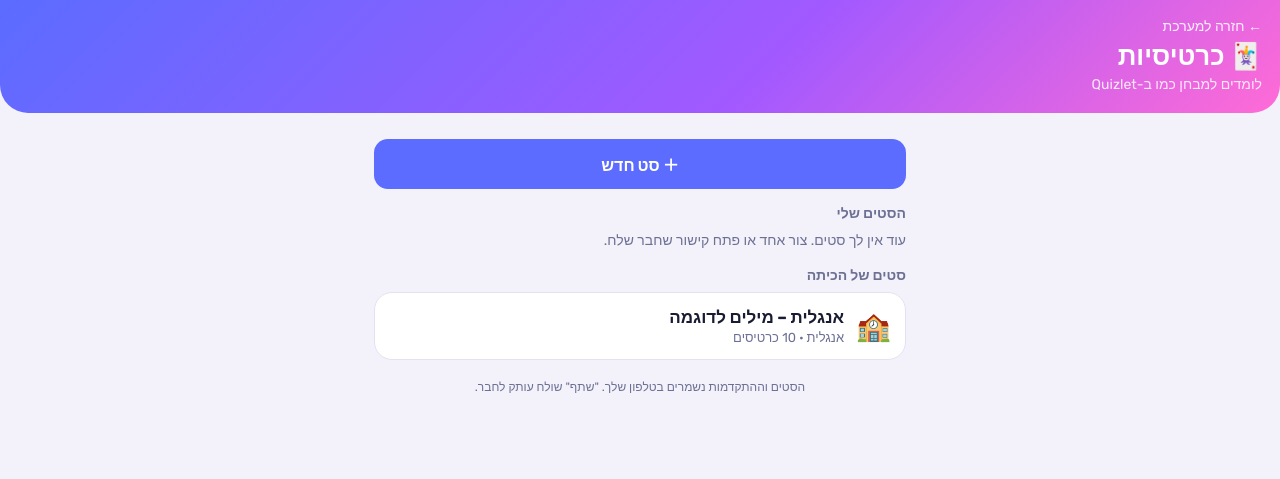
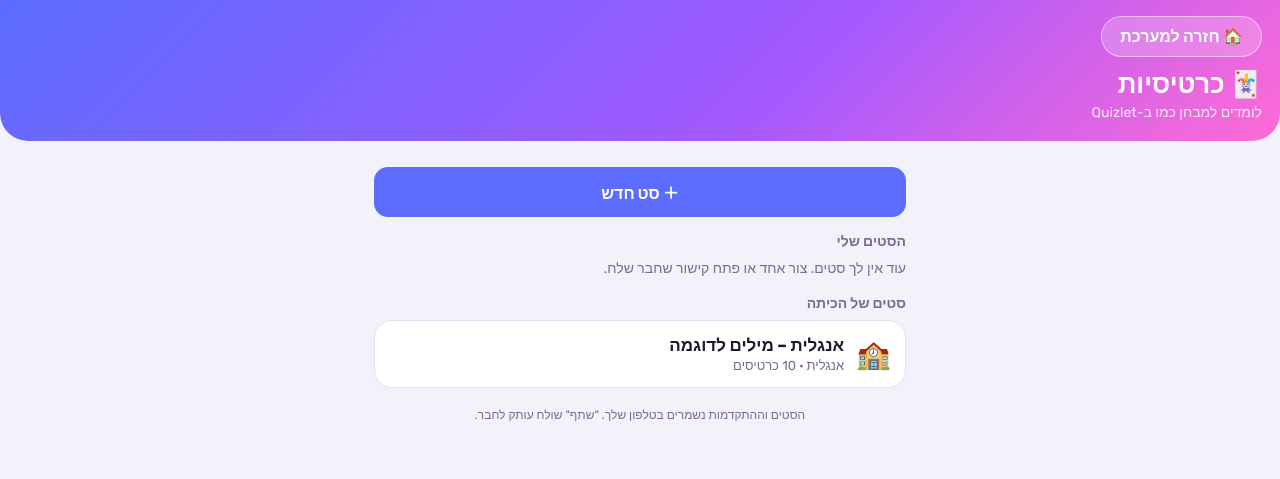
Before and after one commit to eliyaamir5-glitch/maarechet, a plain HTML site: page cards.html in a window 1280 px wide. Drawn offline with Linux system fonts and the light colour scheme.

Commit message:
Make the back-to-app button on cards and shichrur pages large and obvious
Co-Authored-By: Claude Fable 5.1 <noreply@anthropic.com>

```diff
--- a/cards.html
+++ b/cards.html
@@ -19,7 +19,7 @@
 *{box-sizing:border-box}
 html,body{margin:0;background:var(--bg);color:var(--ink);font-family:Rubik,"Segoe UI",Arial,sans-serif;-webkit-tap-highlight-color:transparent}
 .top{background:var(--grad);color:#fff;padding:calc(16px + env(safe-area-inset-top)) 18px 20px;border-radius:0 0 28px 28px}
-.top a{color:#fff;text-decoration:none;font-size:14px;opacity:.9;cursor:pointer}
+.top a{display:inline-flex;align-items:center;gap:6px;color:#fff;text-decoration:none;font-size:16px;font-weight:700;background:rgba(255,255,255,.2);border:1.5px solid rgba(255,255,255,.5);border-radius:999px;padding:10px 18px;margin-bottom:6px;backdrop-filter:blur(6px);cursor:pointer}
 .top h1{margin:6px 0 0;font-size:26px;font-weight:900}
 .top p{margin:4px 0 0;font-size:14px;opacity:.85}
 main{padding:16px 14px 40px;max-width:560px;margin:0 auto}
@@ -72,7 +72,7 @@ textarea{min-height:120px;resize:vertical;direction:rtl}
 </head>
 <body>
 <div class="top">
-  <a id="back">← חזרה למערכת</a>
+  <a id="back">🏠 חזרה למערכת</a>
   <h1 id="hTitle">🃏 כרטיסיות</h1>
   <p id="hSub">לומדים למבחן כמו ב-Quizlet</p>
 </div>
@@ -150,7 +150,7 @@ textarea{min-height:120px;resize:vertical;direction:rtl}
 <script>
 const $=id=>document.getElementById(id);
 const VIEWS=["vHome","vEdit","vSet","vFlash","vQuiz","vMatch","vDone"];
-function show(v){VIEWS.forEach(x=>$(x).hidden=x!==v);window.scrollTo(0,0);$("back").textContent=v==="vHome"?"← חזרה למערכת":"← חזרה"}
+function show(v){VIEWS.forEach(x=>$(x).hidden=x!==v);window.scrollTo(0,0);$("back").textContent=v==="vHome"?"🏠 חזרה למערכת":"→ חזרה"}
 $("back").onclick=()=>{const v=VIEWS.find(x=>!$(x).hidden);if(v==="vHome")location.href="./";else if(v==="vSet"||v==="vEdit")home();else openSet(cur.id)};
 const esc=s=>String(s).replace(/&/g,"&amp;").replace(/</g,"&lt;").replace(/>/g,"&gt;");
 const shuffle=a=>{a=a.slice();for(let i=a.length-1;i>0;i--){const j=Math.floor(Math.random()*(i+1));[a[i],a[j]]=[a[j],a[i]]}return a};
```
Also changed, not shown: shichrur.html (+2 -2 lines).
